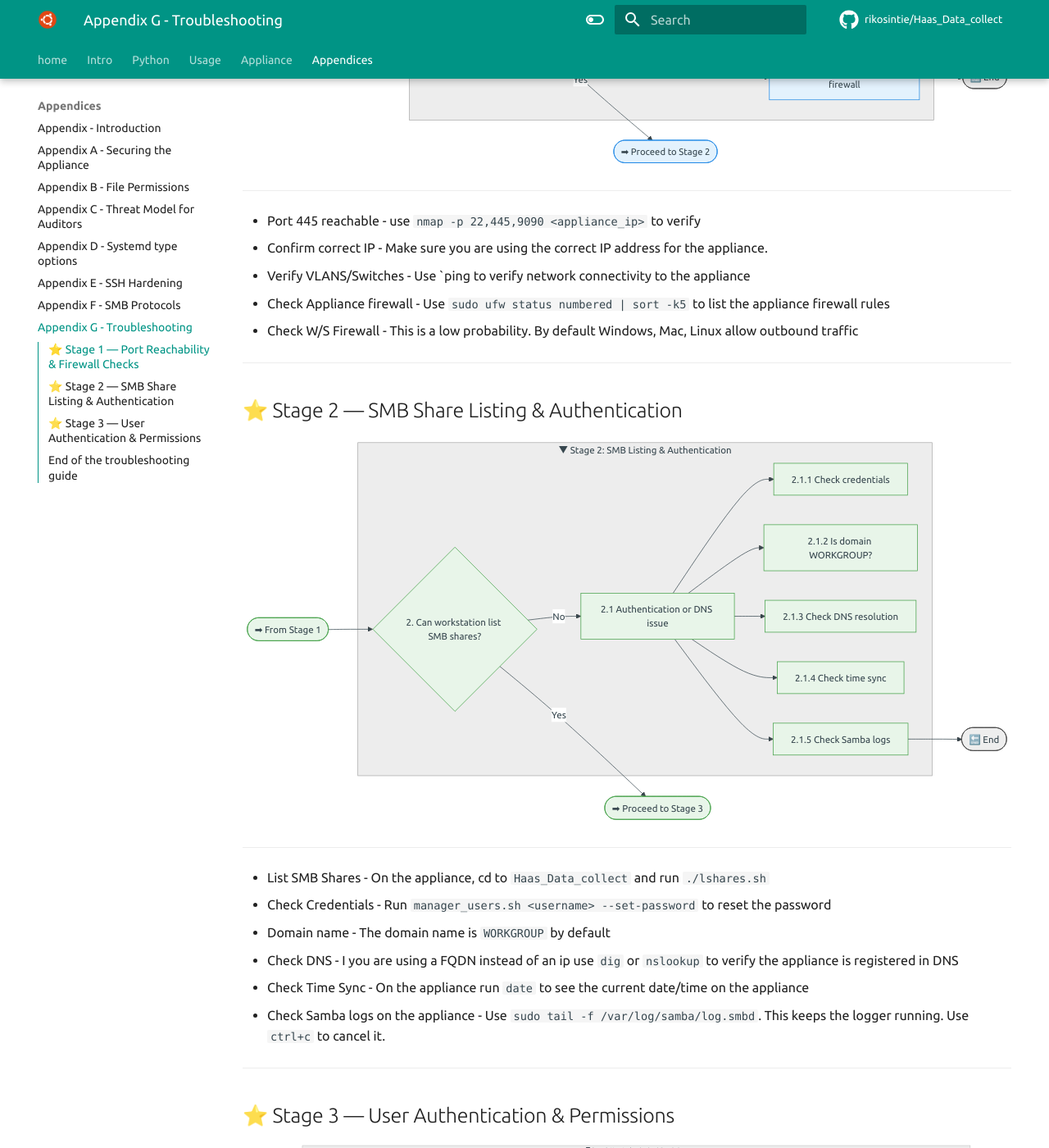
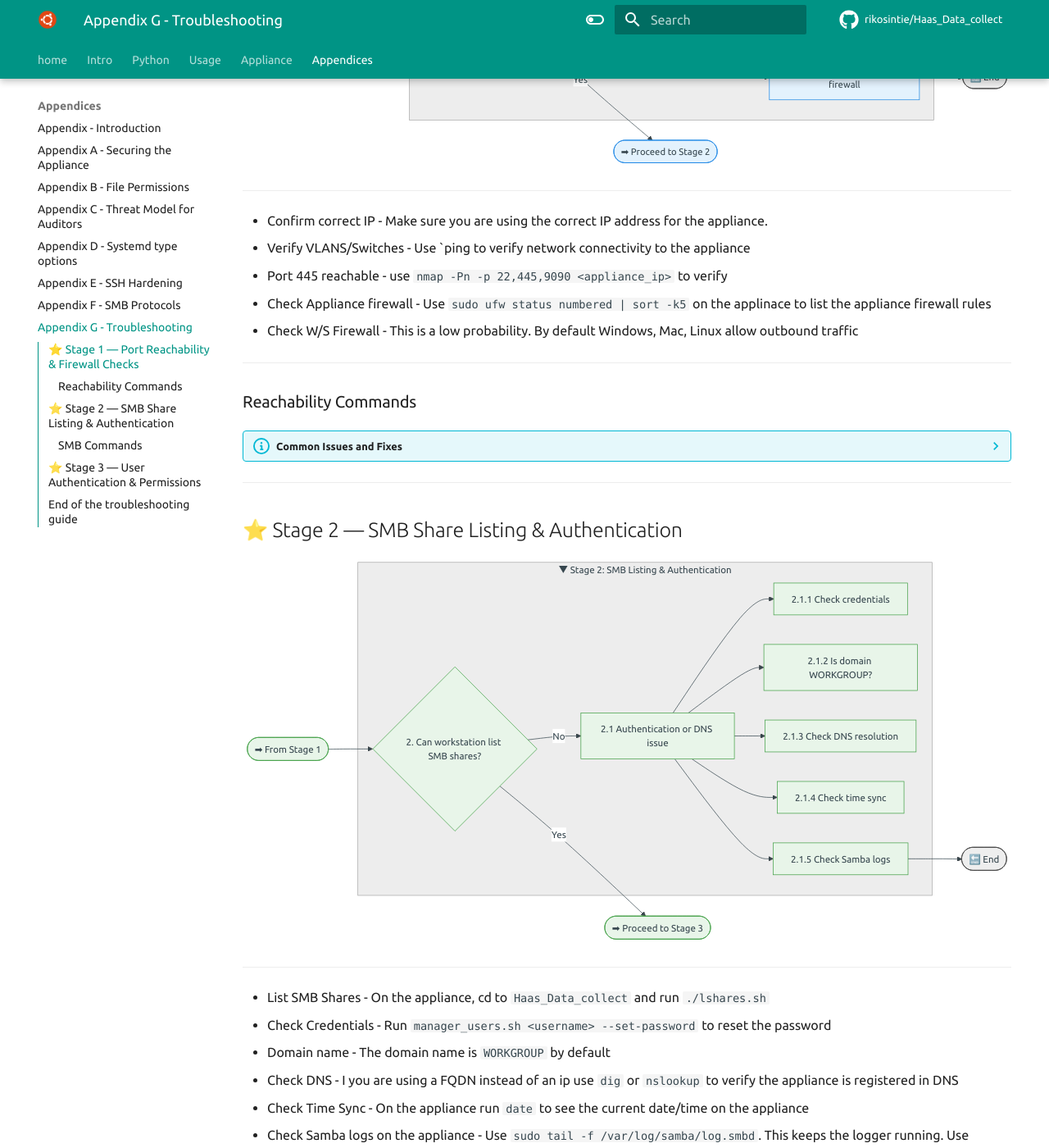
Before and after one commit to rikosintie/Haas_Data_collect, an MkDocs documentation site: the page built from docs/appendices/appendix-g.md, in a window 1280 px wide and 1400 px high, scrolled down 885 px. Shown: the whole window at 82% size. Built offline with MkDocs 1.6.1 and Material for MkDocs 9.7.7, drawn with Linux system fonts in a browser that asks for light colours; some web fonts are replaced; comment, search, counter and statistics services are not loaded; some of the changed lines change nothing that is shown; some of the changed text lies outside the part shown.

Commit message:
Git Title: appendix-g.md Added collapsible section

````diff
--- a/docs/appendices/appendix-g.md
+++ b/docs/appendices/appendix-g.md
@@ -1,4 +1,4 @@
-# Troubleshooting flowchart
+# Appliance Troubleshooting flowchart
 
 The following flowchart will assist you in troubleshooting:
 
@@ -69,11 +69,34 @@
 
 ----------------------------------------------------------------
 
-- Port 445 reachable - use `nmap -p 22,445,9090 <appliance_ip>` to verify
 - Confirm correct IP - Make sure you are using the correct IP address for the appliance.
 - Verify VLANS/Switches - Use `ping <appliance_ip> to verify network connectivity to the appliance
-- Check Appliance firewall - Use `sudo ufw status numbered | sort -k5` to list the appliance firewall rules
+- Port 445 reachable - use `nmap -Pn -p 22,445,9090 <appliance_ip>` to verify
+- Check Appliance firewall - Use `sudo ufw status numbered | sort -k5` on the applinace to list the appliance firewall rules
 - Check W/S Firewall - This is a low probability. By default Windows, Mac, Linux allow outbound traffic
+
+----------------------------------------------------------------
+
+### Reachability Commands
+
+??? info "Common Issues and Fixes"
+
+    ```bash hl_lines='1 6'
+    ping 192.168.10.127
+    PING 192.168.10.127 (192.168.10.127) from 192.168.10.143 wlp61s0: 56(84) bytes of data.
+    64 bytes from 192.168.10.127: icmp_seq=1 ttl=64 time=86.9 ms
+    64 bytes from 192.168.10.127: icmp_seq=2 ttl=64 time=7.80 ms
+    64 bytes from 192.168.10.127: icmp_seq=3 ttl=64 time=6.28 ms
+    nmap -Pn -p 22,445,9090 192.168.10.127
+    Starting Nmap 7.95 ( https://nmap.org ) at 2026-04-02 12:27 PDT
+    Nmap scan report for haas.pu.pri (192.168.10.127)
+    Host is up (0.0061s latency).
+
+    PORT     STATE SERVICE
+    22/tcp   open  ssh
+    445/tcp  open  microsoft-ds
+    9090/tcp open  zeus-admin
+    ```
 
 ----------------------------------------------------------------
 
@@ -125,6 +148,56 @@
 
 ----------------------------------------------------------------
 
+### SMB Commands
+
+??? info "Common Issues and Fixes"
+
+    ```bash linenums='1' hl_lines='1 3 10-11 14-17 21-24 33 35 38 40'
+    cd Haas_Data_collect
+    ┌─[haas@haas] - [~/Haas_Data_collect] - [2358]
+    └─[$] ./lshares.sh
+    Haas         /home/haas/Haas_Data_collect
+    minimill     /home/haas/Haas_Data_collect/machines/minimill
+    st40         /home/haas/Haas_Data_collect/machines/st40
+    st30         /home/haas/Haas_Data_collect/machines/st30
+    st30l        /home/haas/Haas_Data_collect/machines/st30l
+
+    sudo ./manage_users.sh mspadmin
+    [sudo] password for haas:
+    ==== Thu Apr  2 12:44:43 PDT 2026 ====
+    Log file: /var/log/user_mgmt_20260402_124443.log
+    Processing user: mspadmin
+    User exists
+    Update passwords? (y/N): y
+    Updating system password
+    New password:
+    Retype new password:
+    passwd: password updated successfully
+    Samba user exists
+    Updating Samba password
+    New SMB password:
+    Retype new SMB password:Forcing Primary Group to 'Domain Users' for mspadmin
+
+    Forcing Primary Group to 'Domain Users' for mspadmin
+    Forcing Primary Group to 'Domain Users' for mspadmin
+    Enabled user mspadmin.
+    Final user info:
+    uid=1007(mspadmin) gid=1011(mspadmin) groups=1011(mspadmin),27(sudo),1004(HaasGroup)
+    Done.
+
+    Appliance
+    ┌─[haas@haas] - [~/Haas_Data_collect] - [2361]
+    └─[$] date
+    Thu Apr  2 12:47:58 PDT 2026
+
+    Laptop
+    ┌─[mhubbard@1S1K-G5] - [~/Insync/GD/04_Tools/Haas/Haas_Data_collect] - [9005]
+    └─[$] date
+    Thu Apr  2 12:48:43 PM PDT 2026
+    ```
+
+----------------------------------------------------------------
+
 ## ⭐ Stage 3 — User Authentication & Permissions
 
 ```mermaid
@@ -167,6 +240,52 @@
 
     %% Endpoints
     E4 --> Z([🔚 End])
+    F4 --> Z
+    G --> Z
+    class Z terminal
+```
+
+----------------------------------------------------------------
+
+```mermaid
+
+flowchart LR
+
+    %% Styles
+    classDef stage3 fill:#fce4ec,stroke:#d81b60,stroke-width:1px,color:#880e4f;
+    classDef terminal fill:#eeeeee,stroke:#424242,color:#212121,stroke-width:1px;
+
+    %% Stage 3 Entry
+    A([➡ From Stage 2]) --> D{3. Drive mapping fails?}
+    class A,D stage3
+
+    %% Stage 3
+    subgraph Stage3 [▼ Stage 3: User Authentication & Permissions]
+        direction LR
+
+        %% Tier 1 — Authentication
+        D -->|Yes| E{3.1 User authentication working?}
+
+        %% Only meaningful workstation-side checks remain
+        E -->|No| E1[3.1.1 Check for cached credentials on workstation]
+        E1 --> E2[3.1.2 Check Samba logs for NTLMv2 handshake]
+
+        %% Tier 2 — Permissions
+        E -->|Yes| F{3.2 Permissions correct?}
+
+        F -->|No| F1[3.2.1 Check filesystem permissions]
+        F1 --> F2["3.2.2 Validate share-level access rules\n(path exists, correct owner/group/mode)"]
+        F2 --> F3[3.2.3 Validate group membership]
+        F3 --> F4[3.2.4 Use smbstatus to inspect active sessions]
+
+        %% Success
+        F -->|Yes| G([🟦 3.3 SMB functioning correctly])
+    end
+
+    class E,E1,E2,F,F1,F2,F3,F4,G stage3
+
+    %% Endpoints
+    E2 --> Z([🔚 End])
     F4 --> Z
     G --> Z
     class Z terminal
````
